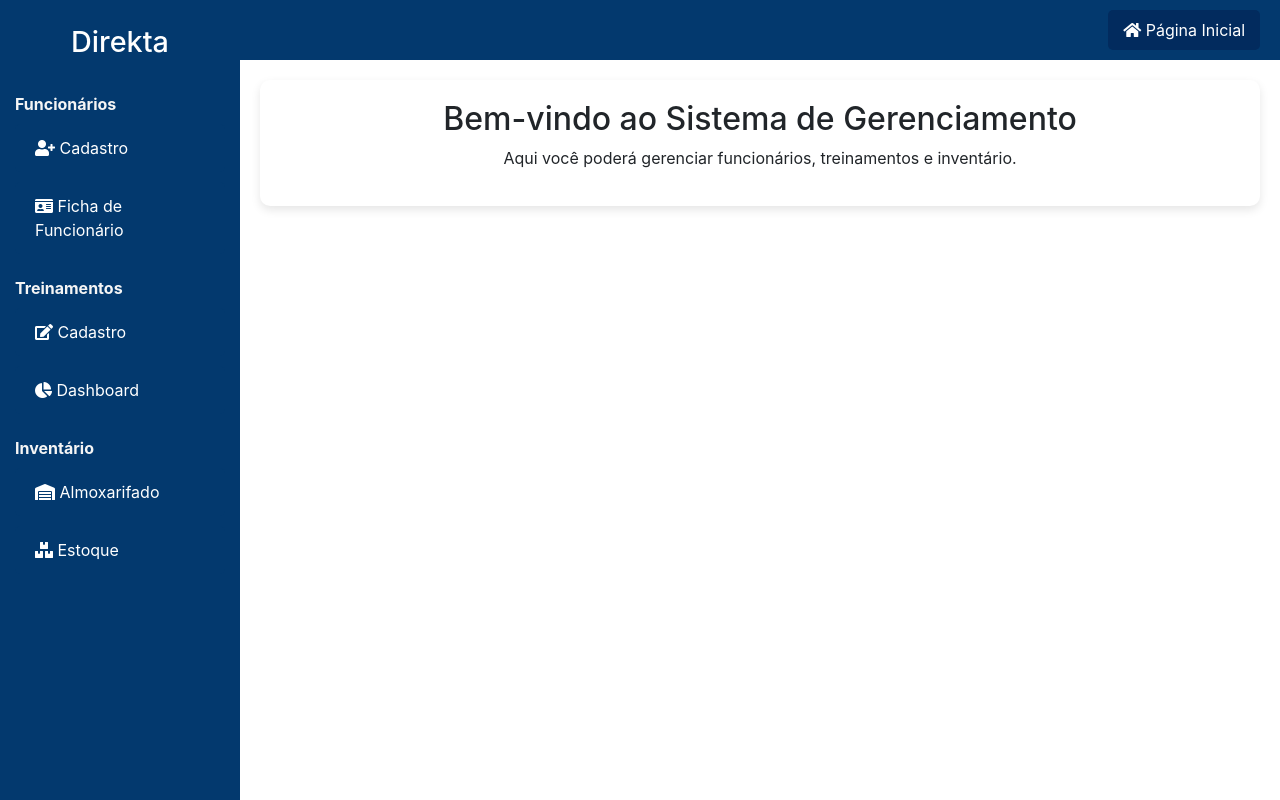
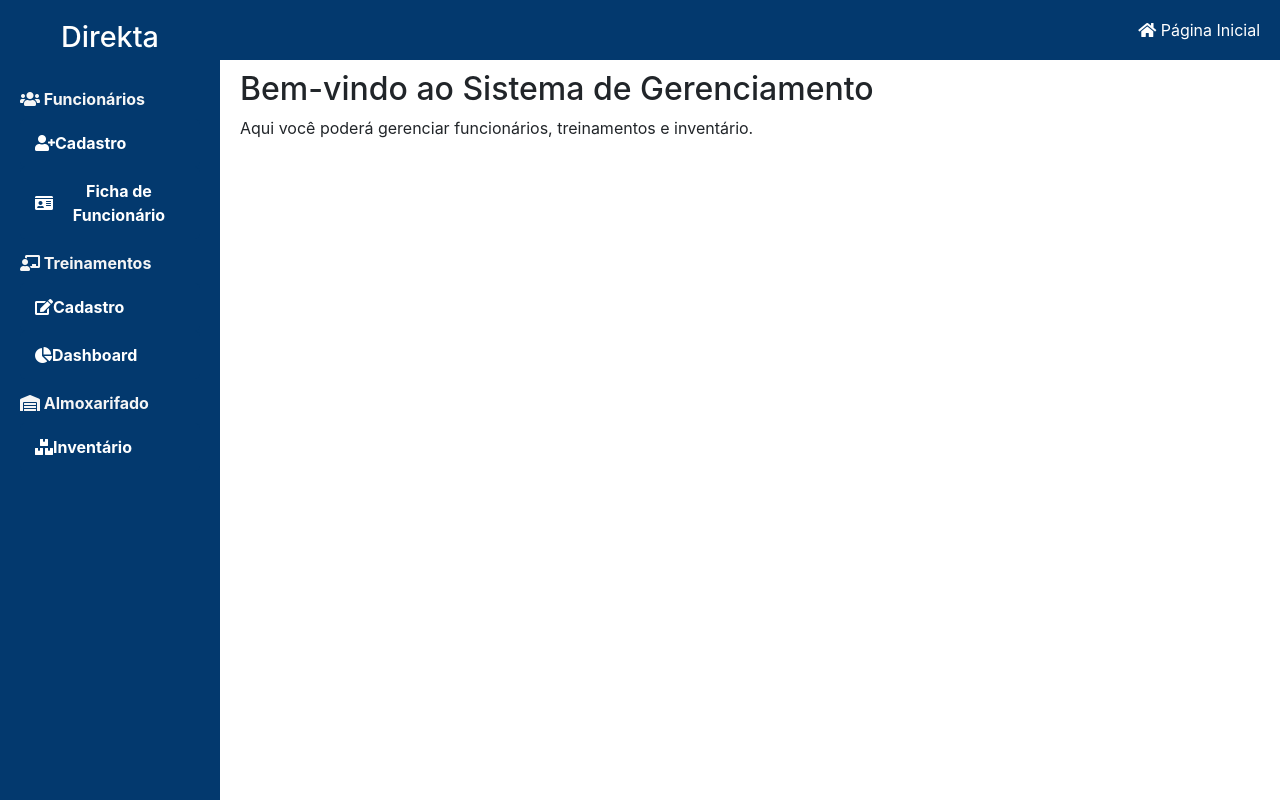
Before and after one commit to joaopedrodirekta/Direkta_Vale, a Django app: page / in a window 1280 px wide. Run offline with Django 5.2, Linux system fonts and the light colour scheme; some libraries are stand-ins or nearby versions.

Commit message:
Correção da estrutura de templates

```diff
--- a/funcionarios/templates/funcionarios/cadastro.html
+++ b/funcionarios/templates/funcionarios/cadastro.html
@@ -1,7 +1,7 @@
-{% extends 'home.html' %}
+{% extends 'base.html' %}
 {% block title %}Cadastro de Funcionário{% endblock %}
+{% block content %}
 
-{% block content %}
 <div class="container mt-4">
     <h2 class="text-center">Cadastro de Funcionário</h2>
     <form method="POST" enctype="multipart/form-data" class="mt-3">
--- /dev/null
+++ b/setup/views.py
@@ -0,0 +1,4 @@
+from django.shortcuts import render
+
+def home(request):
+    return render(request, "home.html")
--- /dev/null
+++ b/templates/base.html
@@ -0,0 +1,126 @@
+<!DOCTYPE html>
+<html lang="pt-br">
+<head>
+    {% load static %}
+    <meta charset="UTF-8">
+    <meta name="viewport" content="width=device-width, initial-scale=1.0">
+    <title>{% block title %}Sistema Empresarial{% endblock %}</title>
+    <link href="https://stackpath.bootstrapcdn.com/bootstrap/4.5.2/css/bootstrap.min.css" rel="stylesheet">
+    <link rel="stylesheet" href="https://cdnjs.cloudflare.com/ajax/libs/font-awesome/5.15.4/css/all.min.css">
+    <style>
+        body {
+            display: flex;
+            min-height: 100vh;
+            margin: 0;
+        }
+        .sidebar {
+            background-color: #03396e;
+            color: white;
+            width: 220px;
+            padding: 10px 20px;
+            display: flex;
+            flex-direction: column;
+            height: 100vh;
+            position: fixed;
+            top: 0;
+            left: 0;
+        }
+        .sidebar h4 {
+            text-align: center;
+            font-size: 1.8rem;
+            margin-bottom: 20px;
+            margin-top: 10px;
+            color: white;
+        }
+        .sidebar h5 {
+            font-size: 1rem;
+            margin-top: 15px;
+            margin-bottom: 10px;
+            font-weight: bold;
+            color: #f5f5f5;
+        }
+        .topbar {
+            background-color: #03396e;
+            color: white;
+            padding: 15px 20px;
+            display: flex;
+            justify-content: flex-end;
+            align-items: center;
+            height: 60px;
+            position: fixed;
+            top: 0;
+            left: 220px;
+            right: 0;
+            z-index: 1000;
+        }
+        .topbar a {
+            color: white;
+            text-decoration: none;
+            font-size: 1rem;
+            margin-left: 15px;
+        }
+        .content {
+            flex: 1;
+            padding: 70px 20px 20px 240px;
+            width: 100%;
+        }
+        .sidebar a.btn-custom {
+            display: flex;
+            align-items: center;
+            justify-content: left;
+            padding: 12px 15px;
+            width: 100%;
+            font-size: 16px;
+            font-weight: bold;
+            color: white;
+            background-color: #03396e;
+            border: none;
+            border-radius: 5px;
+            transition: background 0.3s ease;
+        }
+        .sidebar a.btn-custom:hover {
+            background-color: white;
+            color: #03396e;
+        }
+    </style>
+</head>
+<body>
+    <div class="sidebar">
+        <h4>Direkta</h4>
+
+        <h5><i class="fas fa-users"></i> Funcionários</h5>
+        <a href="{% url 'cadastrar_funcionario' %}" class="btn btn-custom">
+            <i class="fas fa-user-plus"></i> Cadastro
+        </a>
+        <a href="{% url 'listar_funcionarios' %}" class="btn btn-custom">
+            <i class="fas fa-id-card"></i> Ficha de Funcionário
+        </a>
+
+        <h5><i class="fas fa-chalkboard-teacher"></i> Treinamentos</h5>
+        <a href="{% url 'cadastrar_treinamento' %}" class="btn btn-custom">
+            <i class="fas fa-edit"></i> Cadastro
+        </a>
+        <a href="{% url 'dashboard_treinamentos' %}" class="btn btn-custom">
+            <i class="fas fa-chart-pie"></i> Dashboard
+        </a>
+
+        <h5><i class="fas fa-warehouse"></i> Almoxarifado</h5>
+        <a href="{% url 'inventario_home' %}" class="btn btn-custom">
+            <i class="fas fa-boxes"></i> Inventário
+        </a>
+    </div>
+
+    <div class="topbar">
+        <a href="{% url 'home' %}"><i class="fas fa-home"></i> Página Inicial</a>
+    </div>
+
+    <div class="content">
+        {% block content %}
+        {% endblock %}
+    </div>
+
+    <script src="https://code.jquery.com/jquery-3.5.1.slim.min.js"></script>
+    <script src="https://cdn.jsdelivr.net/npm/@popperjs/core@2.5.2/dist/umd/popper.min.js"></script>
+    <script src="https://stackpath.bootstrapcdn.com/bootstrap/4.5.2/js/bootstrap.min.js"></script>
+</body>
+</html>
--- a/templates/home.html
+++ b/templates/home.html
@@ -1,141 +1,10 @@
-<!DOCTYPE html>
-<html lang="pt-br">
-<head>
-    {% load static %}
-    <meta charset="UTF-8">
-    <meta name="viewport" content="width=device-width, initial-scale=1.0">
-    <title>Sistema Empresarial</title>
-    <link href="https://stackpath.bootstrapcdn.com/bootstrap/4.5.2/css/bootstrap.min.css" rel="stylesheet">
-    <link rel="stylesheet" href="https://cdnjs.cloudflare.com/ajax/libs/font-awesome/5.15.4/css/all.min.css">
-    <style>
-        body {
-            display: flex;
-            min-height: 100vh;
-            margin: 0;
-        }
-        .sidebar {
-            background-color: #03396e;
-            color: white;
-            width: 240px;
-            padding: 15px;
-            display: flex;
-            flex-direction: column;
-            height: 100vh;
-            position: fixed;
-            top: 0;
-            left: 0;
-        }
-        .sidebar h4 {
-            text-align: center;
-            font-size: 1.8rem;
-            margin-bottom: 20px;
-            margin-top: 10px;
-            color: white;
-        }
-        .sidebar h5 {
-            font-size: 1rem;
-            margin-top: 15px;
-            margin-bottom: 10px;
-            font-weight: bold;
-            color: #f5f5f5;
-        }
-        .topbar {
-            background-color: #03396e;
-            color: white;
-            padding: 15px 20px;
-            display: flex;
-            justify-content: flex-end;
-            align-items: center;
-            height: 60px;
-            position: fixed;
-            top: 0;
-            left: 240px;
-            right: 0;
-            z-index: 1000;
-        }
-        .topbar a {
-            color: white;
-            text-decoration: none;
-            font-size: 1rem;
-            margin-left: 15px;
-            padding: 8px 15px;
-            border-radius: 5px;
-            background: #022b5e;
-        }
-        .topbar a:hover {
-            background: white;
-            color: #03396e;
-        }
-        .btn-custom {
-            width: 100%;
-            text-align: left;
-            font-size: 1rem;
-            background-color: #03396e;
-            color: white;
-            border: none;
-            padding: 12px 20px;
-            border-radius: 5px;
-            transition: background 0.3s ease;
-            margin-bottom: 10px;
-        }
-        .btn-custom:hover {
-            background-color: white;
-            color: #03396e;
-        }
-        .content {
-            flex: 1;
-            padding: 80px 20px 20px 260px;
-        }
-        .welcome-box {
-            background: white;
-            padding: 20px;
-            border-radius: 10px;
-            text-align: center;
-            box-shadow: 0px 4px 10px rgba(0, 0, 0, 0.1);
-        }
-    </style>
-</head>
-<body>
-    <div class="sidebar">
-        <h4>Direkta</h4>
+{% extends 'base.html' %}
 
-        <h5>Funcionários</h5>
-        <a href="{% url 'cadastrar_funcionario' %}" class="btn btn-custom">
-            <i class="fas fa-user-plus"></i> Cadastro
-        </a>
-        <a href="{% url 'listar_funcionarios' %}" class="btn btn-custom">
-            <i class="fas fa-id-card"></i> Ficha de Funcionário
-        </a>
+{% block title %}Página Inicial{% endblock %}
 
-        <h5>Treinamentos</h5>
-        <a href="{% url 'cadastrar_treinamento' %}" class="btn btn-custom">
-            <i class="fas fa-edit"></i> Cadastro
-        </a>
-        <a href="{% url 'dashboard_treinamentos' %}" class="btn btn-custom">
-            <i class="fas fa-chart-pie"></i> Dashboard
-        </a>
-
-        <h5>Inventário</h5>
-        <a href="{% url 'inventario_home' %}" class="btn btn-custom">
-            <i class="fas fa-warehouse"></i> Almoxarifado
-        </a>
-        <a href="#" class="btn btn-custom">
-            <i class="fas fa-boxes"></i> Estoque
-        </a>
-    </div>
-
-    <div class="topbar">
-        <a href="{% url 'home' %}"><i class="fas fa-home"></i> Página Inicial</a>
-    </div>
-
-    <div class="content">
-        <div class="welcome-box">
-            <h2>Bem-vindo ao Sistema de Gerenciamento</h2>
-            <p>Aqui você poderá gerenciar funcionários, treinamentos e inventário.</p>
-        </div>
-    </div>
-
-    <script src="https://code.jquery.com/jquery-3.5.1.min.js"></script>
-    <script src="https://cdn.jsdelivr.net/npm/bootstrap@5.3.0/dist/js/bootstrap.bundle.min.js"></script>
-</body>
-</html>
+{% block content %}
+<div class="welcome-box">
+    <h2>Bem-vindo ao Sistema de Gerenciamento</h2>
+    <p>Aqui você poderá gerenciar funcionários, treinamentos e inventário.</p>
+</div>
+{% endblock %}
```
